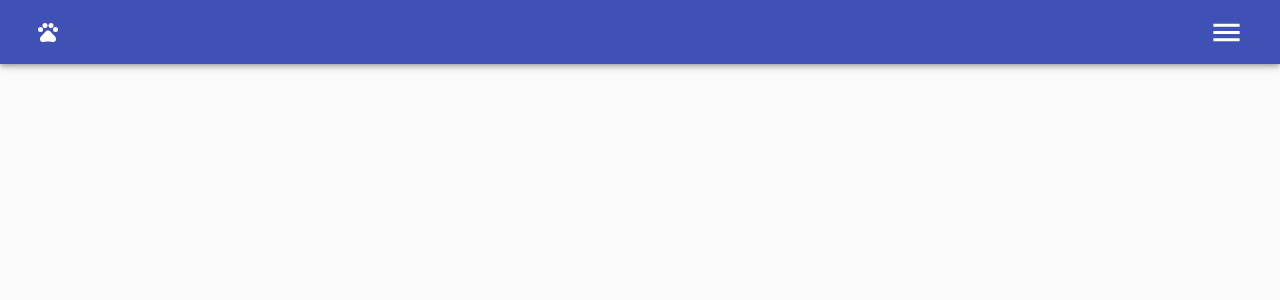
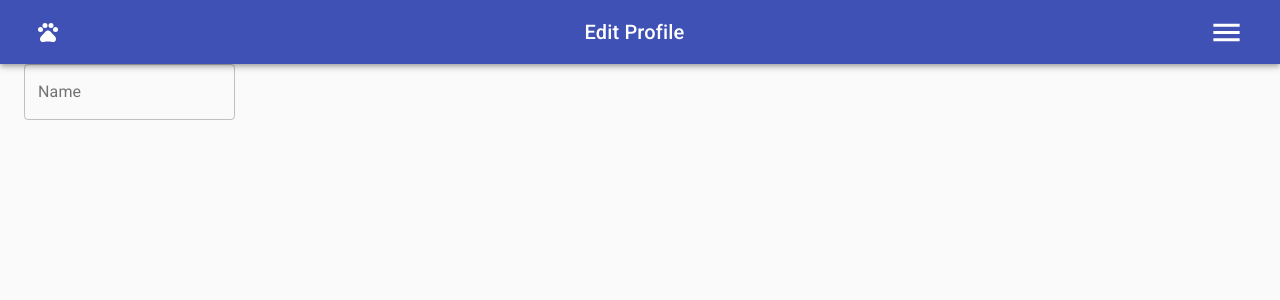
Before and after one commit to Sebsterio/animalysis, a React (Create React App) app in the folder client/: page /add-profile in a window 1280 px wide. Shown: the top 300 px of the page. Built offline with nearby package versions, Linux system fonts and the light colour scheme.

Commit message:
build AddOrEditProfile page and configure routing

```diff
--- /dev/null
+++ b/client/src/pages/AddOrEditProfile/AddOrEditProfile.jsx
@@ -0,0 +1,37 @@
+import React, { useState } from "react";
+import { Redirect } from "react-router-dom";
+import { Container, TextField } from "@material-ui/core";
+import { isEmpty } from "utils/object";
+
+/*******************************************************
+ * URL match:
+ * /edit-profile/real-pet -- init form with pet data
+ * /edit-profile/typo     -- redirect to /add-profile
+ * /add-profile           -- init empty form
+ ********************************************************/
+
+export const AddOrEditProfile = ({ match, getPet }) => {
+	const [pet, setPet] = useState({});
+
+	console.log(pet == {});
+
+	const { name } = match.params;
+	const currentPet = name ? getPet(name) : null;
+	if (name && !currentPet) return <Redirect to="/add-profile" />;
+	if (currentPet && isEmpty(pet)) setPet({ ...currentPet });
+
+	const handleChange = (e) =>
+		setPet({ ...pet, [e.target.name]: e.target.value });
+
+	return (
+		<Container>
+			<TextField
+				label="Name"
+				name={"name"}
+				variant="outlined"
+				value={pet.name || ""}
+				onChange={handleChange}
+			/>
+		</Container>
+	);
+};
--- /dev/null
+++ b/client/src/pages/AddOrEditProfile/AddOrEditProfileContainer.jsx
@@ -0,0 +1,17 @@
+import React from "react";
+import { connect } from "react-redux";
+import { getPetByName } from "redux/pets/pets-selectors";
+import { AddOrEditProfile } from "./AddOrEditProfile";
+
+const mapStateToProps = (state) => ({
+	getPet: (name) => getPetByName(state, name),
+});
+
+const mapDispatchToProps = (dispatch, props) => ({});
+
+const AddOrEditProfileContainer = (props) => <AddOrEditProfile {...props} />;
+
+export default connect(
+	mapStateToProps,
+	mapDispatchToProps
+)(AddOrEditProfileContainer);
--- /dev/null
+++ b/client/src/pages/AddOrEditProfile/index.js
@@ -0,0 +1 @@
+export { default as AddOrEditProfile } from "./AddOrEditProfileContainer";
--- a/client/src/routes.js
+++ b/client/src/routes.js
@@ -1,5 +1,6 @@
 import { Home } from "pages/Home";
 import { Profile } from "pages/Profile";
+import { AddOrEditProfile } from "pages/AddOrEditProfile";
 import { Survey } from "pages/Survey";
 import { Report } from "pages/Report";
 import { Account } from "pages/Account";
@@ -18,6 +19,21 @@ export const routes = [
 		path: "/profile/:name",
 		title: "Pet Profile",
 		component: Profile,
+		exact: true,
+		inNav: false,
+	},
+	// --- Add/edit pet profile ---
+	{
+		path: "/add-profile",
+		title: "Edit Profile",
+		component: AddOrEditProfile,
+		exact: true,
+		inNav: false,
+	},
+	{
+		path: "/edit-profile/:name",
+		title: "Edit Profile",
+		component: AddOrEditProfile,
 		exact: true,
 		inNav: false,
 	},
```
